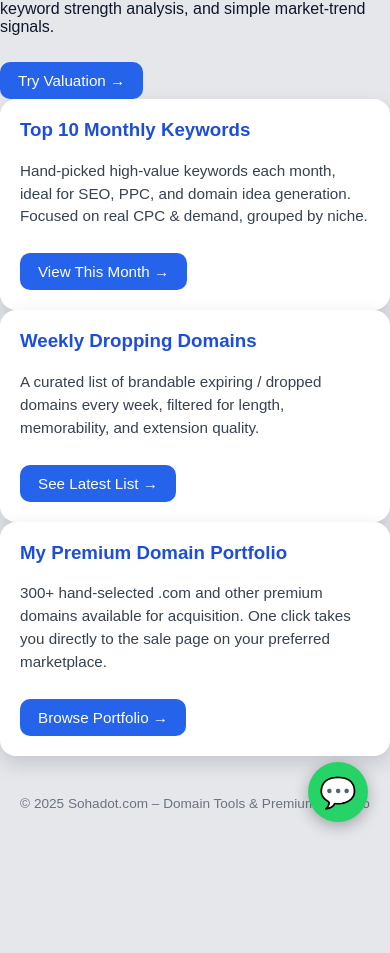
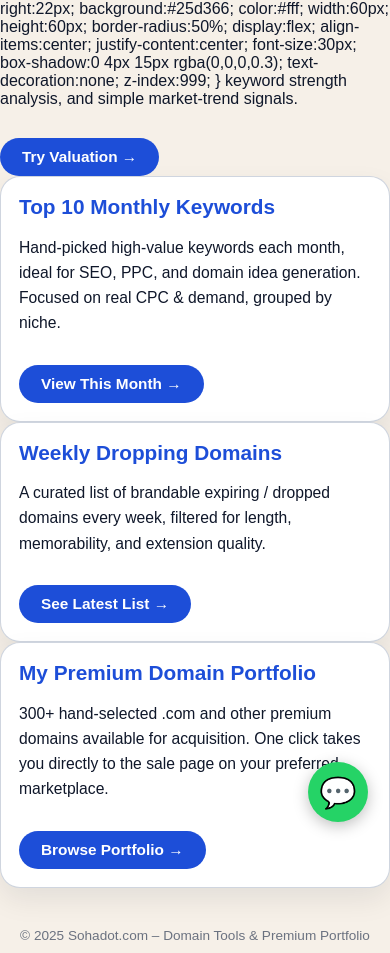
Before and after one commit to Sohadot/Sohadot, a plain HTML site: page index.html in a window 390 px wide. Before the commit the page ends 844 px from the top, so only its background shows below. Drawn offline with Linux system fonts and the light colour scheme.

Commit message:
Refactor styles in index.html for better design
Updated CSS variables and styles for improved design consistency and responsiveness.

```diff
--- a/index.html
+++ b/index.html
@@ -1,74 +1,125 @@
 <style>
+  :root {
+    --bg-main: #f6f0e8;      /* champagne gray */
+    --card-bg: #ffffff;
+    --text-main: #0f172a;    /* dark blue / navy */
+    --text-muted: #6b7280;
+    --accent: #1d4ed8;       /* primary blue */
+    --accent-soft: #bfdbfe;
+  }
+
   body {
     margin:0;
     font-family:Arial,Helvetica,sans-serif;
-    background:#e5e7eb;              /* خلفية فاتحة */
-    color:#0f172a;
+    background:var(--bg-main);
+    color:var(--text-main);
   }
+
   .container {
     max-width:1200px;
     margin:0 auto;
-    padding:20px;
+    padding:28px 16px 44px;
   }
+
   h1 {
     text-align:center;
-    color:#1d4ed8;                    /* أزرق أهدأ من قبل */
-    margin-top:40px;
-    margin-bottom:10px;
-    font-size:2.6rem;
+    color:var(--accent);
+    margin-top:24px;
+    margin-bottom:8px;
+    font-size:3rem;
+    font-weight:800;
+    letter-spacing:0.03em;
   }
+
   p.subtitle {
     text-align:center;
-    color:#4b5563;
-    margin-bottom:40px;
+    color:var(--text-muted);
+    margin-bottom:36px;
     font-size:1.05rem;
+    line-height:1.7;
   }
+
   .grid {
     display:grid;
-    grid-template-columns:repeat(auto-fit,minmax(260px,1fr));
-    gap:20px;
+    grid-template-columns:repeat(auto-fit,minmax(270px,1fr));
+    gap:22px;
   }
+
   .card {
-    background:#ffffff;               /* كروت بيضاء مريحة للعين */
-    padding:20px;
-    border-radius:16px;
-    box-shadow:0 8px 20px rgba(15,23,42,0.15);
-    transition:transform .2s, box-shadow .2s;
+    background:var(--card-bg);
+    padding:22px 22px 20px;
+    border-radius:20px;
+    box-shadow:0 12px 28px rgba(15,23,42,0.08);
+    border:1px solid rgba(148,163,184,0.45);
+    transition:transform .18s ease, box-shadow .18s ease, border-color .18s ease;
   }
+
   .card:hover {
     transform:translateY(-4px);
-    box-shadow:0 12px 28px rgba(15,23,42,0.18);
+    box-shadow:0 16px 36px rgba(15,23,42,0.14);
+    border-color:var(--accent);
   }
+
   .card h3 {
     margin-top:0;
-    color:#1d4ed8;
+    margin-bottom:8px;
+    color:var(--accent);
+    font-size:1.3rem;
+    font-weight:700;
   }
+
   .card p {
-    color:#374151;
-    font-size:0.95rem;
-    line-height:1.5;
+    color:var(--text-main);
+    font-size:0.98rem;
+    line-height:1.6;
   }
+
   a.btn {
     display:inline-block;
-    margin-top:10px;
-    padding:10px 18px;
-    border-radius:10px;
-    background:#2563eb;
+    margin-top:14px;
+    padding:10px 22px;
+    border-radius:999px;
+    background:var(--accent);
     color:#fff;
     text-decoration:none;
-    font-size:0.95rem;
+    font-size:0.96rem;
+    font-weight:600;
   }
-  a.btn:hover { opacity:0.95; }
+
+  a.btn:hover {
+    opacity:0.96;
+  }
+
   footer {
     text-align:center;
-    margin:40px 0 20px;
-    color:#6b7280;
+    margin:40px 0 10px;
+    color:var(--text-muted);
     font-size:0.85rem;
   }
+
   .whatsapp {
     position:fixed;
     bottom:22px;
     right:22px;
+    background:#25d366;
+    color:#fff;
+    width:60px;
+    height:60px;
+    border-radius:50%;
+    display:flex;
+    align-items:center;
+    justify-content:center;
+    font-size:30px;
+    box-shadow:0 4px 15px rgba(0,0,0,0.25);
+    text-decoration:none;
+    z-index:999;
+  }
+
+  @media (max-width:768px){
+    h1{font-size:2.4rem;}
+    .card{padding:18px;}
+  }
+</style>    right:22px;
     background:#25d366;
     color:#fff;
     width:60px;
```
